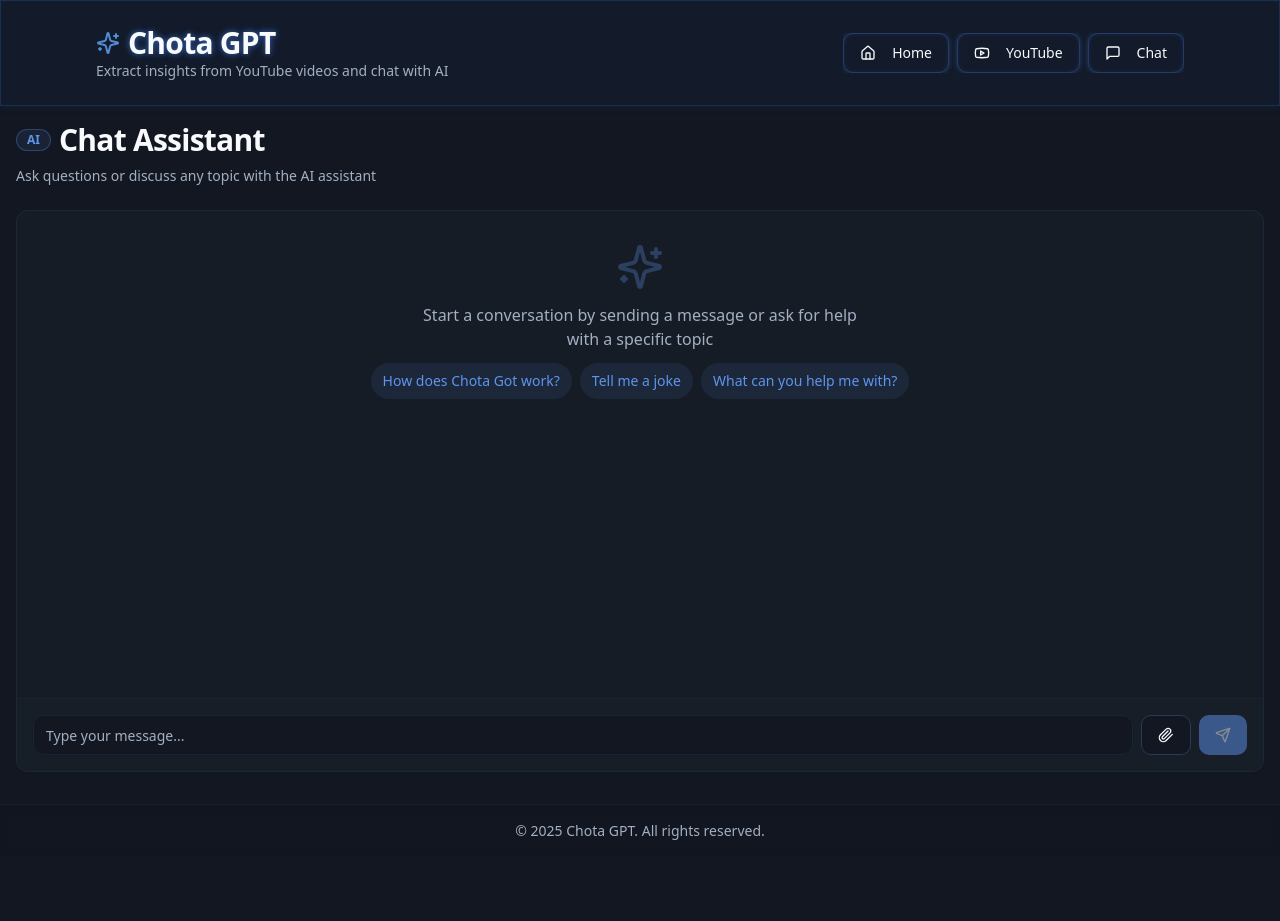
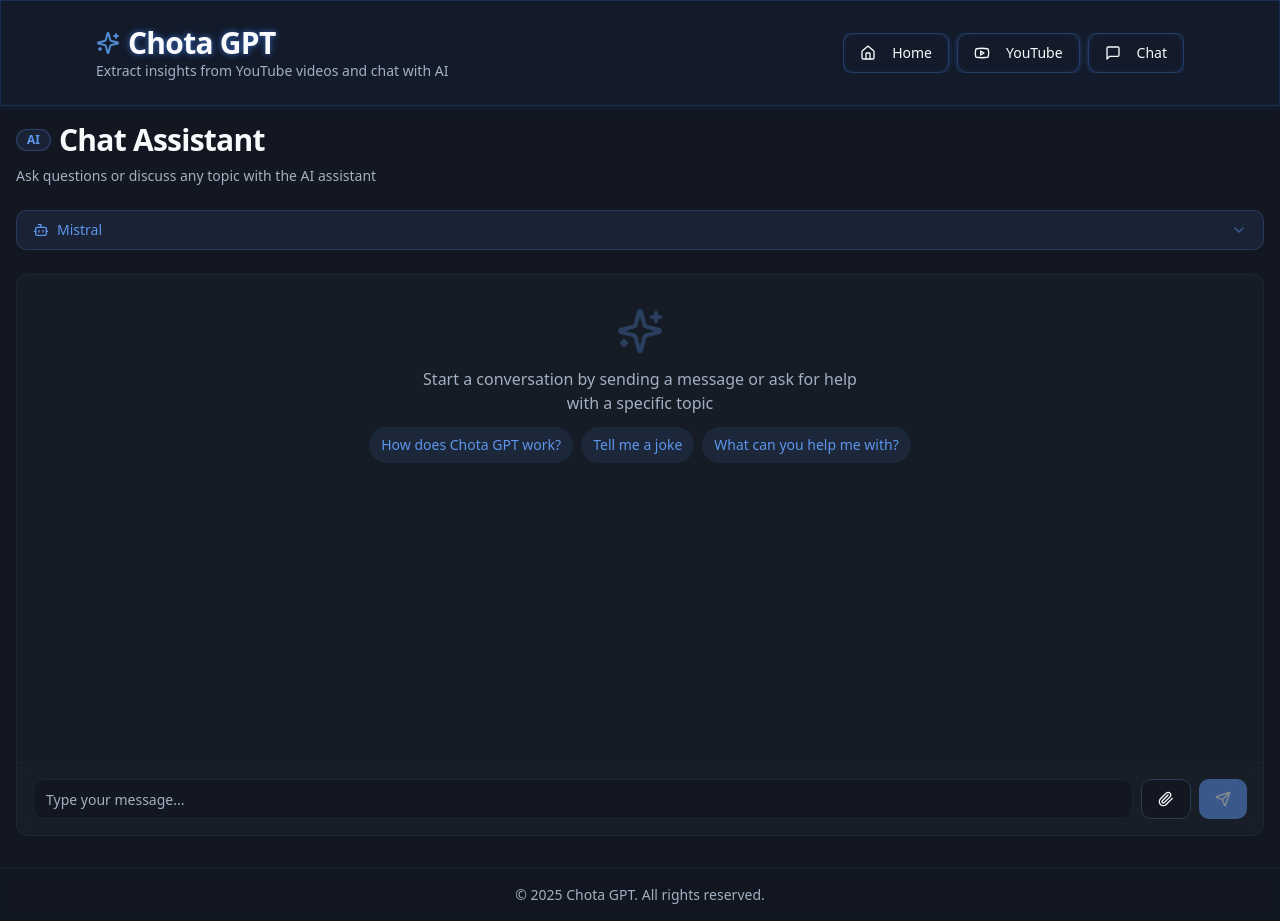
Before and after one commit to questionbot28/lovable-video-buddy-06, a React (Vite) app: page /chat in a window 1280 px wide. Before the commit the page ends 857 px from the top, so only its background shows below. Built offline with nearby package versions, Linux system fonts and the light colour scheme.

Commit message:
Add AI model selection dropdown
Adds a dropdown menu to the chat interface, allowing users to select which AI model they want to use for generating responses. Includes DeepSeek, Qwen, Google Gemini, Mistral, and Rogue Rose models.

```diff
--- a/src/components/ChatSection.tsx
+++ b/src/components/ChatSection.tsx
@@ -1,3 +1,4 @@
+
 import React, { useState, useRef, useEffect } from "react";
 import { cn } from "@/lib/utils";
 import { Input } from "@/components/ui/input";
@@ -9,6 +10,8 @@ import { sendChatMessage } from "@/utils/api";
 import { toast } from "sonner";
 import { Send, PaperclipIcon, Sparkles, XCircle } from "lucide-react";
 import ChatMessage from "./ChatMessage";
+import ModelSelector from "./ModelSelector";
+import { AIModel, availableModels } from "@/types/models";
 
 interface ChatSectionProps {
   className?: string;
@@ -31,6 +34,7 @@ const ChatSection: React.FC<ChatSectionProps> = ({ className }) => {
   const [messages, setMessages] = useState<Message[]>([]);
   const [isLoading, setIsLoading] = useState(false);
   const [attachment, setAttachment] = useState<File | null>(null);
+  const [selectedModel, setSelectedModel] = useState<AIModel>(availableModels[3]); // Default to Mistral
   const fileInputRef = useRef<HTMLInputElement>(null);
   const scrollAreaRef = useRef<HTMLDivElement>(null);
 
@@ -72,7 +76,7 @@ const ChatSection: React.FC<ChatSectionProps> = ({ className }) => {
     setIsLoading(true);
 
     try {
-      const response = await sendChatMessage(input);
+      const response = await sendChatMessage(input, selectedModel);
 
       const aiMessage: Message = {
         id: (Date.now() + 1).toString(),
@@ -118,6 +122,11 @@ const ChatSection: React.FC<ChatSectionProps> = ({ className }) => {
     }
   };
 
+  const handleModelChange = (model: AIModel) => {
+    setSelectedModel(model);
+    toast.success(`Switched to ${model.name} model`);
+  };
+
   return (
     <div className={cn("space-y-6", className)}>
       <div className="space-y-2">
@@ -128,6 +137,10 @@ const ChatSection: React.FC<ChatSectionProps> = ({ className }) => {
         <p className="text-muted-foreground text-sm">
           Ask questions or discuss any topic with the AI assistant
         </p>
+      </div>
+
+      <div className="flex flex-col space-y-2 sm:flex-row sm:space-y-0 sm:space-x-2">
+        <ModelSelector selectedModel={selectedModel} onModelChange={handleModelChange} />
       </div>
 
       <Card className="overflow-hidden shadow-soft border border-primary/10 backdrop-blur-sm bg-card/90">
@@ -141,7 +154,7 @@ const ChatSection: React.FC<ChatSectionProps> = ({ className }) => {
                     Start a conversation by sending a message or ask for help with a specific topic
                   </p>
                   <div className="flex flex-wrap gap-2 justify-center mt-4">
-                    {["How does Chota Got work?", "Tell me a joke", "What can you help me with?"].map((suggestion) => (
+                    {["How does Chota GPT work?", "Tell me a joke", "What can you help me with?"].map((suggestion) => (
                       <button
                         key={suggestion}
                         className="bg-primary/10 hover:bg-primary/20 text-primary px-3 py-2 rounded-full text-sm transition-colors"
--- /dev/null
+++ b/src/components/ModelSelector.tsx
@@ -0,0 +1,108 @@
+
+import React from "react";
+import { ChevronDown, Bot } from "lucide-react";
+import { useIsMobile } from "@/hooks/use-mobile";
+import {
+  Select,
+  SelectContent,
+  SelectGroup,
+  SelectItem,
+  SelectTrigger,
+  SelectValue,
+} from "@/components/ui/select";
+import { Popover, PopoverContent, PopoverTrigger } from "@/components/ui/popover";
+import { Button } from "@/components/ui/button";
+import { AIModel, availableModels } from "@/types/models";
+
+interface ModelSelectorProps {
+  selectedModel: AIModel;
+  onModelChange: (model: AIModel) => void;
+}
+
+const ModelSelector: React.FC<ModelSelectorProps> = ({
+  selectedModel,
+  onModelChange,
+}) => {
+  const isMobile = useIsMobile();
+
+  if (isMobile) {
+    return (
+      <Select
+        value={selectedModel.id}
+        onValueChange={(value) => {
+          const model = availableModels.find((m) => m.id === value);
+          if (model) onModelChange(model);
+        }}
+      >
+        <SelectTrigger className="w-full bg-primary/10 border-primary/20 text-primary">
+          <SelectValue placeholder="Select a model">
+            <div className="flex items-center gap-2">
+              <Bot className="h-4 w-4" />
+              <span>{selectedModel.name}</span>
+            </div>
+          </SelectValue>
+        </SelectTrigger>
+        <SelectContent>
+          <SelectGroup>
+            {availableModels.map((model) => (
+              <SelectItem key={model.id} value={model.id}>
+                <div className="flex flex-col">
+                  <span className="font-medium">{model.name}</span>
+                  <span className="text-xs text-muted-foreground truncate max-w-[200px]">
+                    {model.description}
+                  </span>
+                </div>
+              </SelectItem>
+            ))}
+          </SelectGroup>
+        </SelectContent>
+      </Select>
+    );
+  }
+
+  return (
+    <Popover>
+      <PopoverTrigger asChild>
+        <Button
+          variant="outline"
+          className="w-full justify-between bg-primary/10 border-primary/20 text-primary hover:bg-primary/20"
+        >
+          <div className="flex items-center gap-2">
+            <Bot className="h-4 w-4" />
+            <span>{selectedModel.name}</span>
+          </div>
+          <ChevronDown className="h-4 w-4 opacity-50" />
+        </Button>
+      </PopoverTrigger>
+      <PopoverContent className="w-[300px] p-0" align="end">
+        <div className="p-4 bg-muted/30 border-b">
+          <h4 className="font-medium">Select AI Model</h4>
+          <p className="text-sm text-muted-foreground">
+            Choose which AI model to use for responses
+          </p>
+        </div>
+        <div className="p-2">
+          {availableModels.map((model) => (
+            <Button
+              key={model.id}
+              variant="ghost"
+              className={`w-full justify-start mb-1 ${
+                selectedModel.id === model.id ? "bg-accent" : ""
+              }`}
+              onClick={() => onModelChange(model)}
+            >
+              <div className="flex flex-col items-start">
+                <span className="font-medium">{model.name}</span>
+                <span className="text-xs text-muted-foreground text-left">
+                  {model.description}
+                </span>
+              </div>
+            </Button>
+          ))}
+        </div>
+      </PopoverContent>
+    </Popover>
+  );
+};
+
+export default ModelSelector;
--- /dev/null
+++ b/src/types/models.ts
@@ -0,0 +1,46 @@
+
+export interface AIModel {
+  id: string;
+  name: string;
+  description: string;
+  apiKey?: string;
+  modelId: string;
+}
+
+export const availableModels: AIModel[] = [
+  {
+    id: "deepseek",
+    name: "DeepSeek",
+    description: "Generates human-like responses to a wide range of queries",
+    apiKey: "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",
+    modelId: "deepseek/deepseek-r1-zero:free"
+  },
+  {
+    id: "qwen",
+    name: "Qwen",
+    description: "A powerful and versatile AI model for conversational tasks",
+    apiKey: "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",
+    modelId: "qwen/qwq-32b"
+  },
+  {
+    id: "gemini",
+    name: "Google Gemini",
+    description: "Process and analyze both text and images",
+    apiKey: "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",
+    modelId: "google/gemini-2.0-flash-thinking-exp:free"
+  },
+  {
+    id: "mistral",
+    name: "Mistral",
+    description: "Flexible conversational model with detailed responses",
+    apiKey: "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",
+    modelId: "mistralai/mistral-7b-instruct:free"
+  },
+  {
+    id: "rogue",
+    name: "Rogue Rose",
+    description: "Advanced model for creative conversational abilities",
+    apiKey: "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",
+    modelId: "sophosympatheia/rogue-rose-103b-v0.2:free"
+  }
+];
--- a/src/utils/api.ts
+++ b/src/utils/api.ts
@@ -83,16 +83,18 @@ export const getVideoInfo = async (videoId: string): Promise<any> => {
   }
 };
 
+import { AIModel } from "@/types/models";
+
 /**
- * Sends a message to the OpenRouter API and returns the response
+ * Sends a message to the selected AI model API and returns the response
  */
-export const sendChatMessage = async (message: string): Promise<string> => {
+export const sendChatMessage = async (message: string, model: AIModel): Promise<string> => {
   try {
     const url = "https://openrouter.ai/api/v1/chat/completions";
 
     // Format the message as a proper chat instruction
     const formattedMessage = {
-      model: "mistralai/mistral-7b-instruct:free",
+      model: model.modelId,
       messages: [
         {
           role: "user",
@@ -106,7 +108,7 @@ export const sendChatMessage = async (message: string): Promise<string> => {
     const response = await fetch(url, {
       method: "POST",
       headers: {
-        "Authorization": "Bearer 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",
+        "Authorization": `Bearer ${model.apiKey}`,
         "Content-Type": "application/json"
       },
       body: JSON.stringify(formattedMessage)
```
